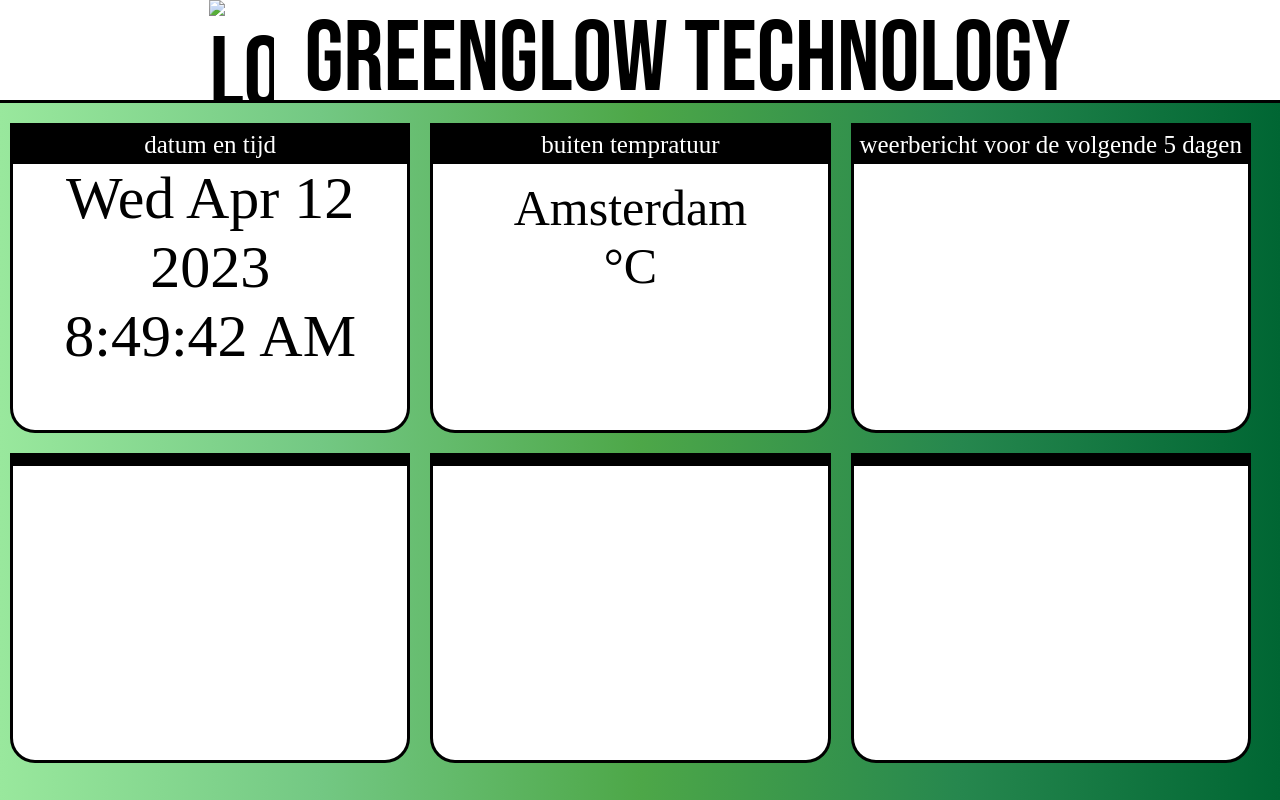
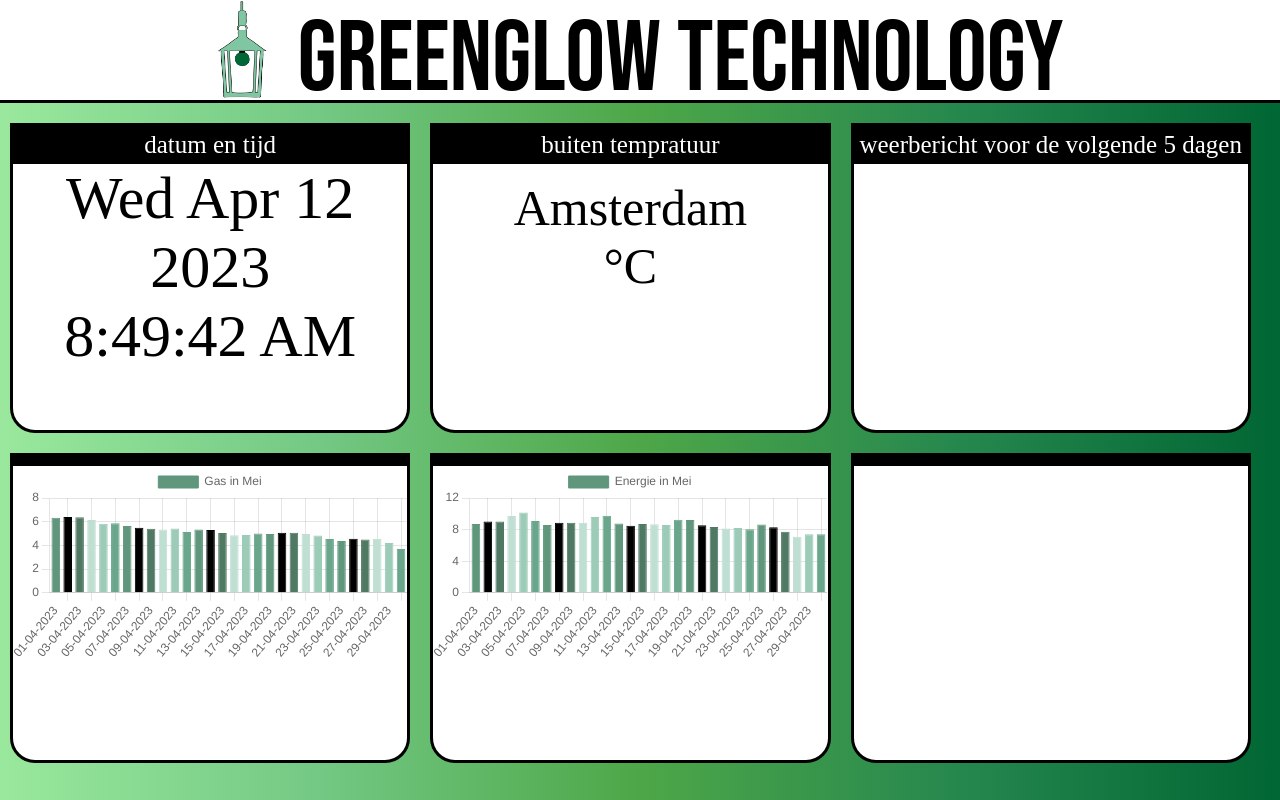
Before and after one commit to Jaystam/Jay-HoYing-en-Tim, a plain HTML site: page index.html in a window 1280 px wide. Drawn offline with nearby package versions, Linux system fonts and the light colour scheme; no server answers.

Commit message:
Added bar chart and modified files

```diff
--- a/app.js
+++ b/app.js
@@ -46,3 +46,137 @@ const api_key = '7f581fc794012855ba54015c5674c225';
         });
       })
       .catch(error => console.error(error));
+
+      const labels = [
+        "01-04-2023",
+        "02-04-2023",
+        "03-04-2023",
+        "04-04-2023",
+        "05-04-2023",
+        "06-04-2023",
+        "07-04-2023",
+        "08-04-2023",
+        "09-04-2023",
+        "10-04-2023",
+        "11-04-2023",
+        "12-04-2023",
+        "13-04-2023",
+        "14-04-2023",
+        "15-04-2023",
+        "16-04-2023",
+        "17-04-2023",
+        "18-04-2023",
+        "19-04-2023",
+        "20-04-2023",
+        "21-04-2023",
+        "22-04-2023",
+        "23-04-2023",
+        "24-04-2023",
+        "25-04-2023",
+        "26-04-2023",
+        "27-04-2023",
+        "28-04-2023",
+        "29-04-2023",
+        "30-04-2023",
+
+
+
+    ]
+    const data = {
+      labels: labels,
+      datasets: [{
+        label: 'Gas in Mei',
+        data: [6.3334142, 6.392036, 6.380746, 6.133371, 5.818582, 5.873735, 5.631163, 5.498144, 5.414361, 5.351441, 5.420009, 5.141927, 5.34589, 5.302337, 5.057221, 4.857039, 4.869557, 4.99932, 4.96336, 5.069436, 5.067842, 4.960862, 4.842583, 4.53697, 4.37509, 4.559344, 4.499776, 4.554968, 4.192899, 3.69226, 3.47473],
+        backgroundColor: [
+          '#5F967C',
+          '#5888970',
+          '#507963',
+          '#C0DFD3',
+          '#9CCBB8',
+          '#6AA68B',
+        ],
+        borderColor: [
+          '#5F967C',
+          '#5888970',
+          '#507963',
+          '#C0DFD3',
+          '#9CCBB8',
+          '#6AA68B',
+        ],
+        borderWidth: 1
+      }]
+    };
+
+    const config = {
+        type: 'bar',
+        data: data
+    }
+
+    const chart = new Chart(document.getElementById("js--chart--1"), config)
+    const labels2 = [
+        "01-04-2023",
+        "02-04-2023",
+        "03-04-2023",
+        "04-04-2023",
+        "05-04-2023",
+        "06-04-2023",
+        "07-04-2023",
+        "08-04-2023",
+        "09-04-2023",
+        "10-04-2023",
+        "11-04-2023",
+        "12-04-2023",
+        "13-04-2023",
+        "14-04-2023",
+        "15-04-2023",
+        "16-04-2023",
+        "17-04-2023",
+        "18-04-2023",
+        "19-04-2023",
+        "20-04-2023",
+        "21-04-2023",
+        "22-04-2023",
+        "23-04-2023",
+        "24-04-2023",
+        "25-04-2023",
+        "26-04-2023",
+        "27-04-2023",
+        "28-04-2023",
+        "29-04-2023",
+        "30-04-2023",
+
+
+
+
+    ]
+    const data2 = {
+      labels: labels,
+      datasets: [{
+        label: 'Energie in Mei',
+        data: [8.708265, 9.024655 ,9.018188, 9.7324, 10.16105, 9.085961, 8.573009, 8.853497, 8.859065, 8.870694, 9.608599, 9.751627, 8.779924, 8.480499, 8.699217, 8.663344, 8.598471, 9.250565, 9.211821, 8.555725, 8.33257, 8.130034, 8.214511, 8.031173, 8.647481, 8.287736, 7.73401, 7.08122, 7.418751, 7.404657, 7.592983],
+        backgroundColor: [
+          '#5F967C',
+          '#5888970',
+          '#507963',
+          '#C0DFD3',
+          '#9CCBB8',
+          '#6AA68B',
+        ],
+        borderColor: [
+          '#5F967C',
+          '#5888970',
+          '#507963',
+          '#C0DFD3',
+          '#9CCBB8',
+          '#6AA68B',
+        ],
+        borderWidth: 1
+      }]
+    };
+
+    const config2 = {
+        type: 'bar',
+        data: data2
+    }
+
+    const chart2 = new Chart(document.getElementById("js--chart--2"), config2)
--- a/index.html
+++ b/index.html
@@ -8,13 +8,14 @@
     <link rel="preconnect" href="https://fonts.gstatic.com" crossorigin>
     <link href="https://fonts.googleapis.com/css2?family=Bebas+Neue&family=Cabin&display=swap" rel="stylesheet">
     <link href="https://fonts.googleapis.com/css2?family=Cabin&display=swap" rel="stylesheet">
+    <script src="https://cdn.jsdelivr.net/npm/chart.js" defer></script>
     <link rel="stylesheet" href="css/style.css">
     <script src="app.js" defer></script>
     <title>GreenGlow Technology</title>
 </head>
 <body>
     <p class="naam-display">
-        <img src="img/Logo.png" alt="logo van GreenGlow">
+        <img src="logo/Logo.png" alt="Logo van GreenGlow Technology een bedrijf van duurzaamhuis">
         GreenGlow Technology
     </p>
     <article>
@@ -44,12 +45,16 @@
             </li>
             <li class="card-4 cards">
                 <p class="bar">
-
+                    <article class="card card--first">
+                        <canvas id="js--chart--1"></canvas>
+                    </article>
                 </p>
             </li>
             <li class="card-5 cards">
                 <p class="bar">
-
+                    <article class="card card--second">
+                        <canvas id="js--chart--2"></canvas>
+                    </article>
                 </p>
             </li>
             <li class="card-6 cards">
```
